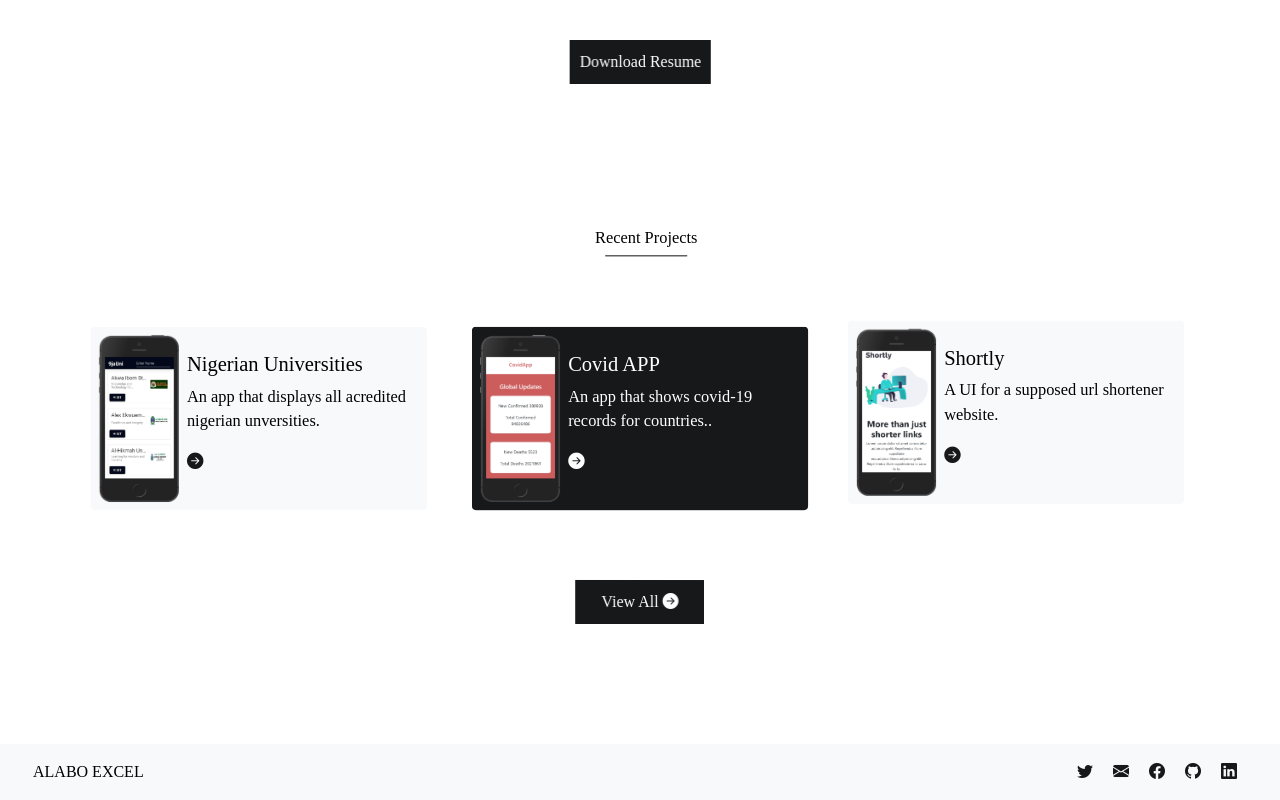
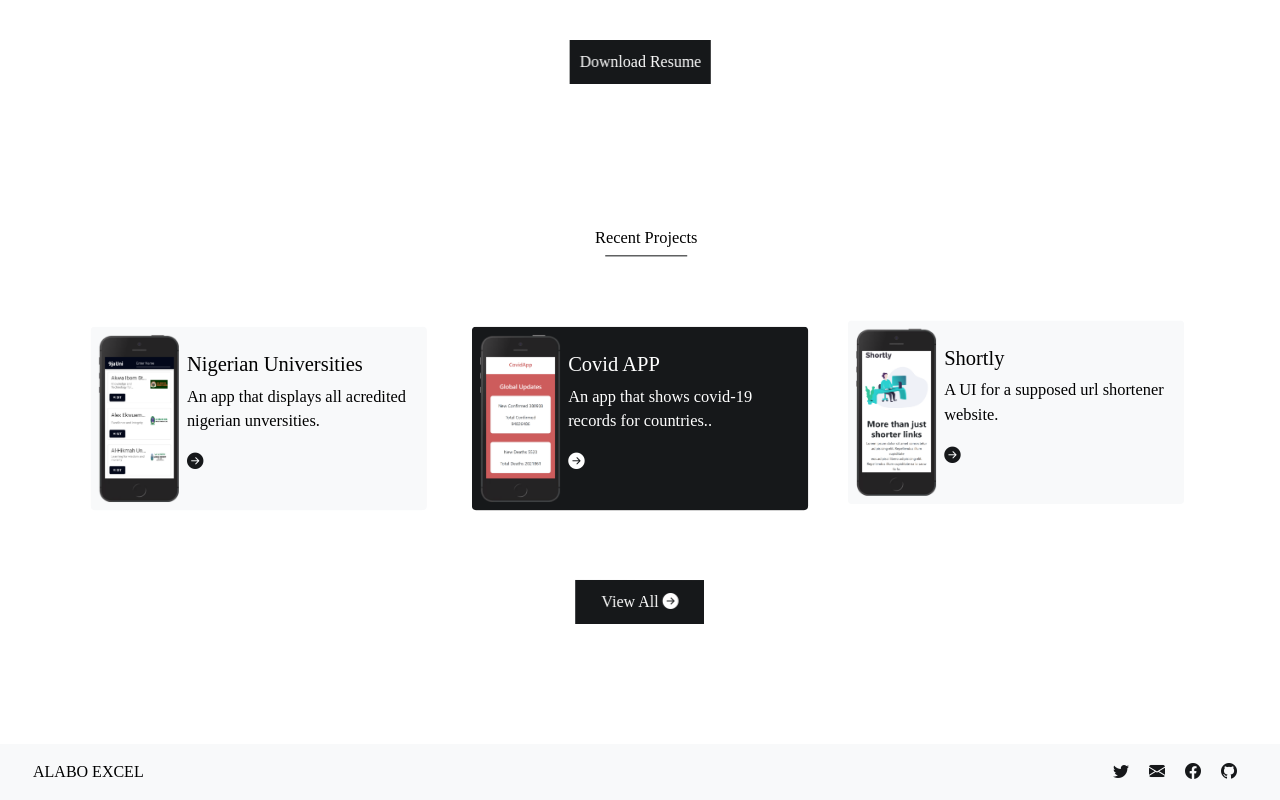
Before and after one commit to alabo-excel/alabo-excel-portfolio, a Vue app: page / in a window 1280 px wide. Shown: the part 1055-1855 px from the top of the page. Built offline with nearby package versions, Linux system fonts and the light colour scheme; a web font is replaced by a local one.

Commit message:
projects commit

```diff
--- a/src/components/Footer.vue
+++ b/src/components/Footer.vue
@@ -1,10 +1,10 @@
 <template>
     <div>
         <div class="row mt-2">
-            <div class="col-4 pt-3 pl-lg-5">
+            <div class="col-5 pt-3 pl-lg-5">
                 <p>ALABO EXCEL</p>
             </div>
-            <div class="col-8 p-3 text-right pr-lg-5">
+            <div class="col-7 p-3 text-right pr-lg-5">
                <a href="https://twitter.com/alaboExcel">
               <i class="bi bi-twitter"></i>
               </a>
@@ -16,9 +16,6 @@
               </a>
               <a href="https://github.com/alabo-excel">
               <i class="bi bi-github"></i>
-              </a>
-              <a href="https://www.linkedin.com/in/alabo-excel/">
-              <i class="bi bi-linkedin"></i>
               </a>
             </div>
         </div>
```
